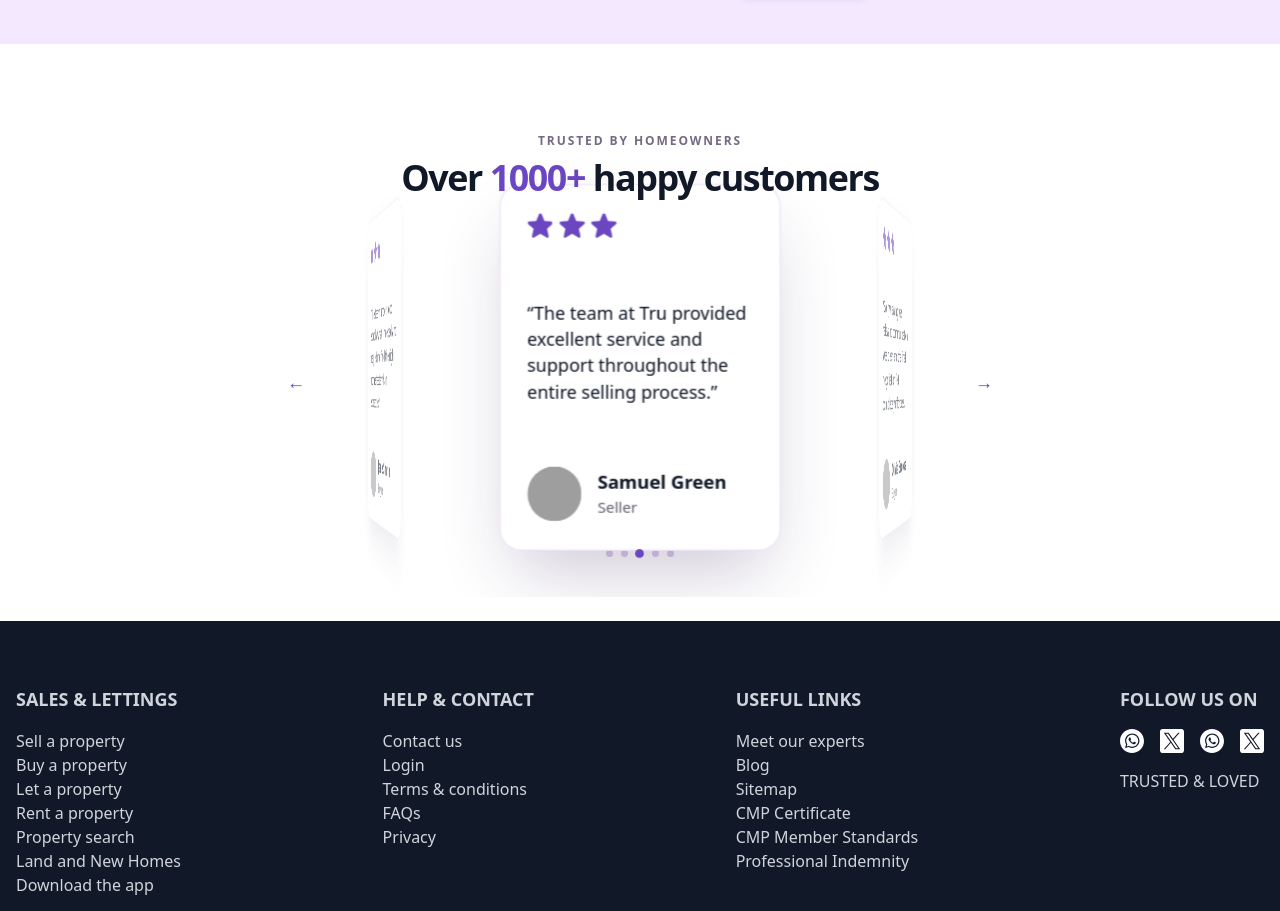
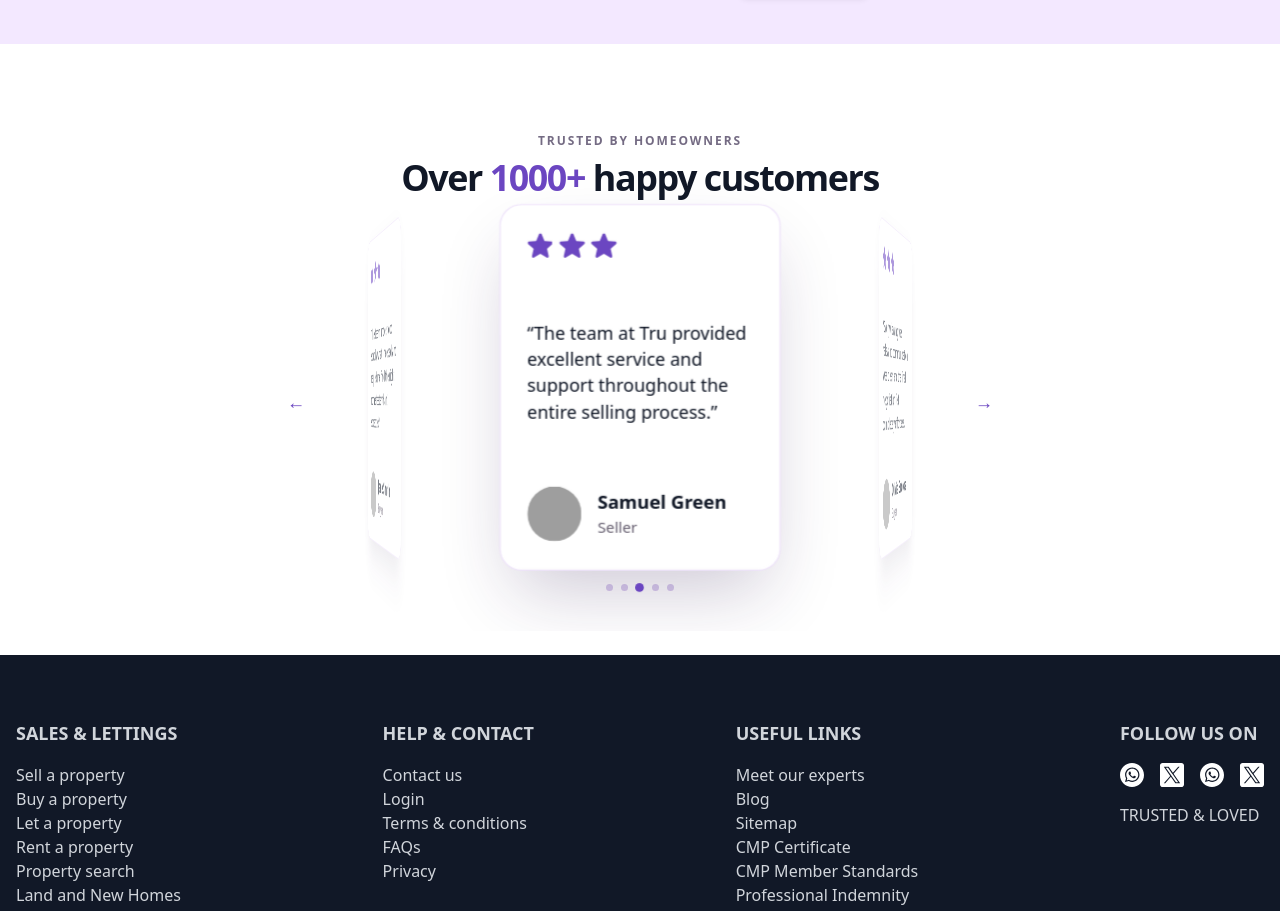
Before and after one commit to Dpehect/HOC-living-Faro-Real-Estate-App-3-Platforms-Active, a React (Vite) app in the folder Web/: page / in a window 1280 px wide. Shown: the part 2340-3251 px from the top of the page. Built offline with nearby package versions, Linux system fonts and the light colour scheme; grey boxes are pictures that could not be loaded.

Commit message:
Adjust testimonial section spacing

```diff
--- a/Web/src/components/ui/testimonial-carousel.css
+++ b/Web/src/components/ui/testimonial-carousel.css
@@ -1,5 +1,5 @@
 .testimonial-section { --testimonial-ink: #111827; --testimonial-purple: #6b46c1; margin-top: 1rem; overflow: hidden; padding: 3rem 0 2.5rem; background: #fff; }
-.testimonial-heading { position: relative; z-index: 30; margin: 0 auto 1.5rem; padding: 0 1.5rem; text-align: center; }
+.testimonial-heading { position: relative; z-index: 30; margin: 0 auto 2.75rem; padding: 0 1.5rem; text-align: center; }
 .testimonial-heading p { margin: 0 0 .65rem; color: #746b83; font-size: .75rem; font-weight: 700; letter-spacing: .16em; text-transform: uppercase; }
 .testimonial-heading h2 { max-width: 480px; margin: 0 auto; color: var(--testimonial-ink); font-size: clamp(1.65rem, 2.8vw, 2.75rem); font-weight: 750; letter-spacing: -.04em; line-height: 1; }
 .testimonial-heading h2 span { color: var(--testimonial-purple); }
@@ -23,8 +23,8 @@
 .testimonial-arrow:hover { transform: scale(1.08); background: #fff; }
 .testimonial-arrow--left { left: 1rem; }
 .testimonial-arrow--right { right: 1rem; }
-.testimonial-dots { display: flex; justify-content: center; align-items: center; gap: .5rem; margin-top: .35rem; }
+.testimonial-dots { display: flex; justify-content: center; align-items: center; gap: .5rem; margin-top: 1.25rem; }
 .testimonial-dots button { width: .44rem; height: .44rem; padding: 0; border: 0; border-radius: 999px; background: #d9cbed; transition: background .2s ease, transform .2s ease; }
 .testimonial-dots button[aria-selected='true'] { background: var(--testimonial-purple); transform: scale(1.25); }
-@media (max-width: 720px) { .testimonial-section { padding: 2.75rem 0 2.25rem; } .testimonial-carousel { --testimonial-card-width: 190px; --testimonial-card-height: 260px; --testimonial-radius: 205px; } .testimonial-card { padding: 1.2rem 1.05rem; border-radius: 16px; } .testimonial-quote { font-size: .82rem; } .testimonial-author img { width: 2.4rem; height: 2.4rem; } .testimonial-arrow { display: none; } }
+@media (max-width: 720px) { .testimonial-section { padding: 2.75rem 0 2.25rem; } .testimonial-heading { margin-bottom: 2.1rem; } .testimonial-carousel { --testimonial-card-width: 190px; --testimonial-card-height: 260px; --testimonial-radius: 205px; } .testimonial-card { padding: 1.2rem 1.05rem; border-radius: 16px; } .testimonial-quote { font-size: .82rem; } .testimonial-author img { width: 2.4rem; height: 2.4rem; } .testimonial-arrow { display: none; } .testimonial-dots { margin-top: .9rem; } }
 @media (prefers-reduced-motion: reduce) { .testimonial-slot, .testimonial-dots button, .testimonial-arrow { transition-duration: .01ms; } }
```
